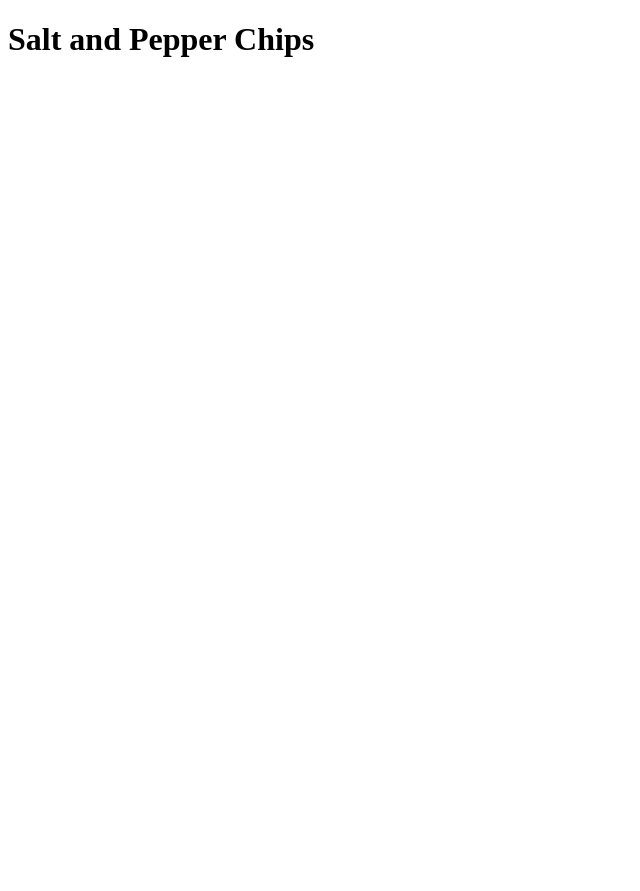
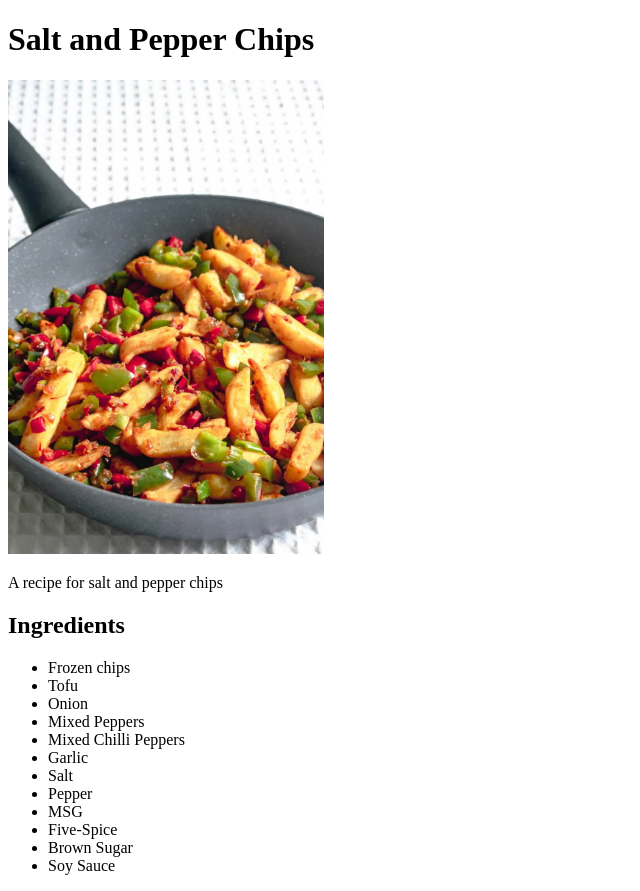
Before and after one commit to william-luke-sharman/odin-recipes, a plain HTML site: page recipes/salt-and-pepper-chips.html in a window 1280 px wide. Shown: the whole page, without its empty margins (0-640 px from the left). Before the commit the page ends 800 px from the top, so only its background shows below. Drawn offline with Linux system fonts and the light colour scheme.

Commit message:
Feat: update salt and pepper chips recipe
Add image and ingredients to salt and pepper chips recipe

```diff
--- a/recipes/salt-and-pepper-chips.html
+++ b/recipes/salt-and-pepper-chips.html
@@ -6,5 +6,22 @@
   </head>
   <body>
     <h1>Salt and Pepper Chips</h1>
+    <img src="../img/salt-and-pepper-chips.jpg" alt="Image of salt and pepper chips" style="width:25%">
+    <p>A recipe for salt and pepper chips</p>
+    <h2>Ingredients</h2>
+    <ul>
+      <li>Frozen chips</li>
+      <li>Tofu</li>
+      <li>Onion</li>
+      <li>Mixed Peppers</li>
+      <li>Mixed Chilli Peppers</li>
+      <li>Garlic</li>
+      <li>Salt</li>
+      <li>Pepper</li>
+      <li>MSG</li>
+      <li>Five-Spice</li>
+      <li>Brown Sugar</li>
+      <li>Soy Sauce</li>
+    </ul>
   </body>
 </html>
```
Also changed, not shown: img/salt-and-pepper-chips.jpg (added).
